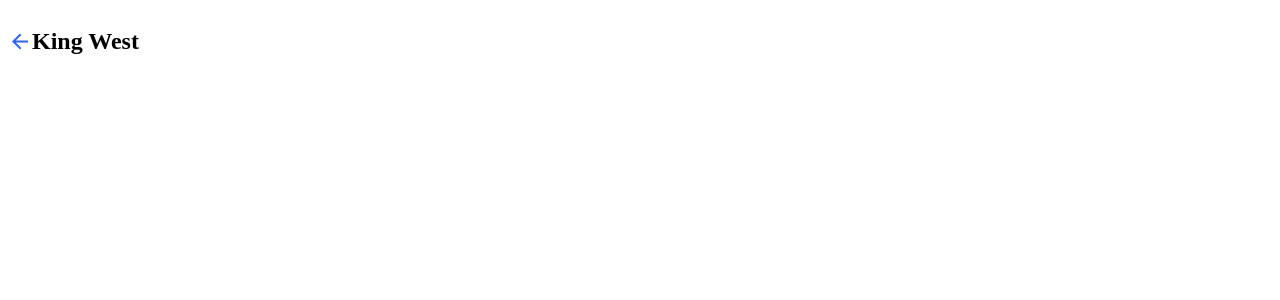
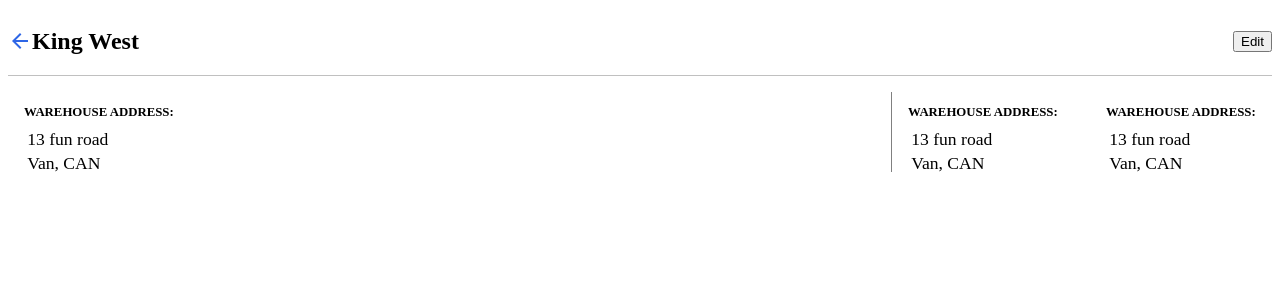
Before and after one commit to vibrentcarey/intstock, a React (Create React App) app in the folder client/: page / in a window 1280 px wide. Shown: the top 300 px of the page. Built offline with nearby package versions, Linux system fonts and the light colour scheme.

Commit message:
Create details component for top bar

```diff
--- a/client/src/App.js
+++ b/client/src/App.js
@@ -3,7 +3,7 @@ import TopBar from './components/TopBar';
 function App() {
   return (
     <div className="App">
-      <TopBar title='King West' />
+      <TopBar title='King West' details={{address: '13 fun road', city: 'Van', country: 'CAN'}} />
 
     </div>
   );
--- a/client/src/components/TopBar.css
+++ b/client/src/components/TopBar.css
@@ -1,9 +1,44 @@
-.top-bar{
+.top-bar {
+  display: flex;
+  flex-direction: column;
+  align-items: flex-start;
+  justify-content: space-between;
+}
+
+.top-bar__top{
+  width: 100%;
   display: flex;
   align-items: center;
   justify-content: space-between;
+  border-bottom: 1px solid silver;
 }
 
-.top-bar__left{
+.top-bar__left {
   display: flex;
+  align-items: center;
 }
+
+.top-bar__details{
+  width: 100%;
+  display: flex;
+  flex-direction: column;
+  margin: 1rem 0;
+}
+
+@media (min-width:641px)  {
+  .top-bar__details{
+    flex-direction: row;
+    justify-content: space-between;
+  }
+  .top-bar__additional{
+    border-left: 1px solid grey;
+    height: 80px;
+  }
+}
+
+.top-bar__additional{
+  width: 100%;
+  max-width: 380px;
+  display: flex;
+  justify-content: space-between;
+}
--- a/client/src/components/TopBar.js
+++ b/client/src/components/TopBar.js
@@ -2,22 +2,37 @@ import React from 'react';
 import './TopBar.css'
 
 import back from '../assets/arrow_back-24px.svg'
+import PropTypes from 'prop-types'
+import TopBarDetails from './TopBarDetails';
 
-import PropTypes from 'prop-types'
 const TopBar = (props) => {
+  const showButton = true
   return (
     <div className='top-bar'>
-      <section className='top-bar__left'>
-        <img src={back} alt='back' />
-        <h1>{props.title}</h1>
+      <section className='top-bar__top'>
+        <div className='top-bar__left'>
+          <img src={back} alt='back' />
+          <h1>{props.title}</h1>
+        </div>
+        {showButton && <button>Edit</button>}
       </section>
+      {props.details && (
+        <div className='top-bar__details'>
+          <TopBarDetails heading='Warehouse address' info={props.details.address} content={props.details.city + ', ' + props.details.country} />
+          <div className='top-bar__additional'>
+          <TopBarDetails heading='Warehouse address' info={props.details.address} content={props.details.city + ', ' + props.details.country} />
+          <TopBarDetails heading='Warehouse address' info={props.details.address} content={props.details.city + ', ' + props.details.country} />
+          </div>
+        </div>
+      )}
     </div>
   );
 };
 
 TopBar.propTypes = {
   title: PropTypes.string.isRequired,
-  showButton: PropTypes.bool
+  showButton: PropTypes.bool,
+  details: PropTypes.object,
 }
 
 export default TopBar;
--- /dev/null
+++ b/client/src/components/TopBarDetails.css
@@ -0,0 +1,15 @@
+.details {
+  margin: 0 1rem;
+  min-width: 150px;
+  max-width: 150px;
+}
+.details__heading{
+  text-transform: uppercase;
+  margin-bottom: 0.6rem;
+  font-size: 0.8rem;
+}
+
+.details__info{
+  margin: 0.2rem;
+  font-size: 1.1rem;
+}
--- /dev/null
+++ b/client/src/components/TopBarDetails.js
@@ -0,0 +1,21 @@
+import React from 'react';
+import './TopBarDetails.css'
+import PropTypes from 'prop-types'
+
+const TopBarDetails = (props) => {
+  return (
+    <div className='details'>
+      <h3 className='details__heading'>{props.heading}:</h3>
+      <p className='details__info'>{props.info}</p>
+      <p className='details__info'>{props.content}</p>
+    </div>
+  );
+};
+
+TopBarDetails.propTypes = {
+  heading: PropTypes.string.isRequired,
+  info: PropTypes.string.isRequired,
+  content: PropTypes.string.isRequired
+}
+
+export default TopBarDetails;
```
